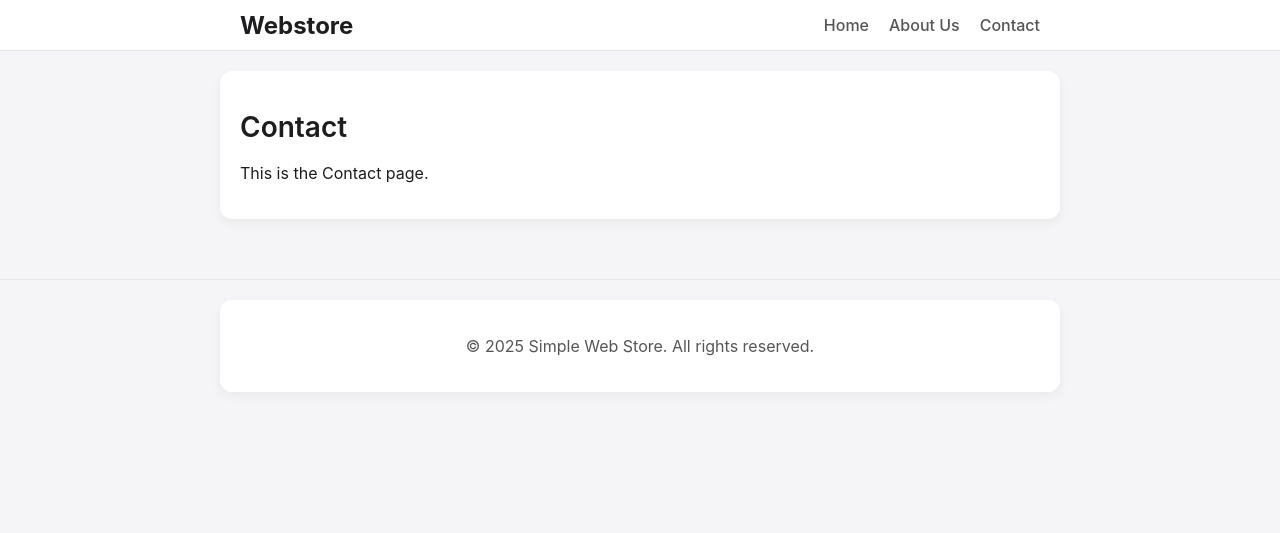
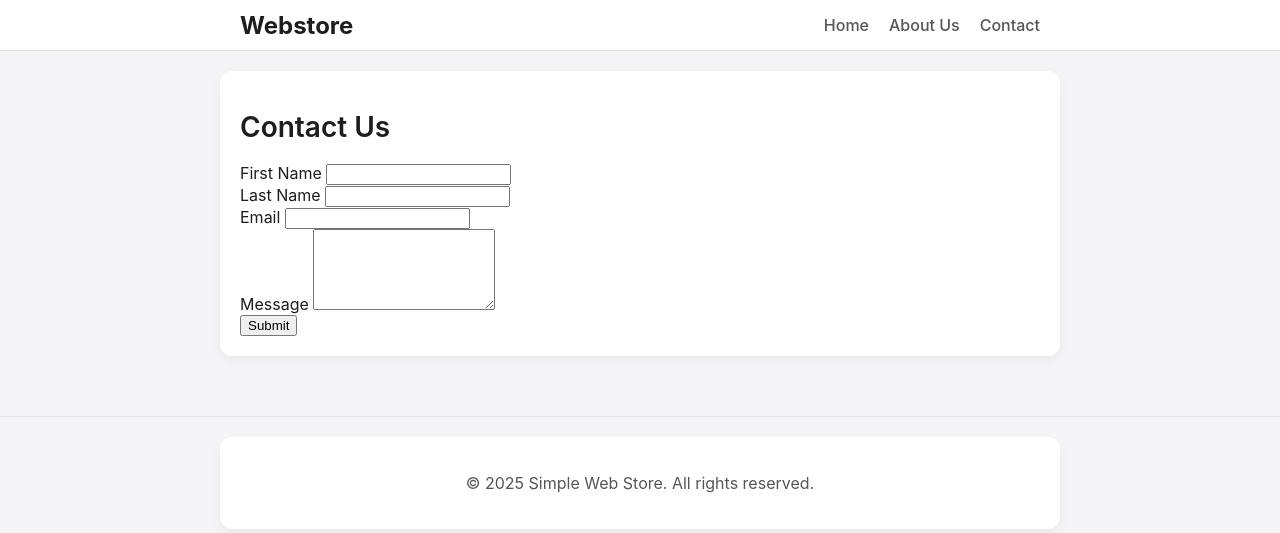
Before and after one commit to Je12emy/Simple-Task-Webstore, a Flask app: page /contact in a window 1280 px wide. Shown: the top 533 px of the page. Run offline with Flask 3, Linux system fonts and the light colour scheme.

Commit message:
feat: send emails in contact form

```diff
--- a/Code/Webstore/app.py
+++ b/Code/Webstore/app.py
@@ -1,11 +1,24 @@
-from flask import Flask, render_template, request
+from flask import Flask, render_template, request, flash, redirect, url_for
+from flask_mail import Mail, Message
 from models import Item, Category, get_items, get_categories
 from database import db
 import os
 
 app = Flask(__name__)
+app.config['SECRET_KEY'] = 'your_secret_key'  # Change this to a random secret key
 app.config['SQLALCHEMY_DATABASE_URI'] = 'sqlite:///' + os.path.join(os.path.abspath(os.path.dirname(__file__)), 'instance/store.db')
 app.config['SQLALCHEMY_TRACK_MODIFICATIONS'] = False
+
+# Flask-Mail configuration for MailHog
+app.config['MAIL_SERVER'] = 'localhost'
+app.config['MAIL_PORT'] = 1025
+app.config['MAIL_USE_TLS'] = False
+app.config['MAIL_USE_SSL'] = False
+app.config['MAIL_USERNAME'] = None
+app.config['MAIL_PASSWORD'] = None
+app.config['MAIL_DEFAULT_SENDER'] = 'contact@webstore.com'
+
+mail = Mail(app)
 db.init_app(app)
 
 @app.route('/')
@@ -29,8 +42,26 @@ def about():
     html_content = markdown.markdown(content)
     return render_template('about.html', content=html_content)
 
-@app.route('/contact')
+@app.route('/contact', methods=['GET', 'POST'])
 def contact():
+    if request.method == 'POST':
+        first_name = request.form['first_name']
+        last_name = request.form['last_name']
+        email = request.form['email']
+        message_body = request.form['message']
+
+        msg = Message("New Contact Form Submission",
+                      recipients=["your_email@example.com"])  # Replace with your email
+        msg.body = f"""
+        From: {first_name} {last_name} <{email}>
+
+        {message_body}
+        """
+        mail.send(msg)
+
+        flash('Your message has been sent successfully!', 'success')
+        return redirect(url_for('contact'))
+
     return render_template('contact.html')
 if __name__ == '__main__':
     app.run(debug=True)
--- a/Code/Webstore/requirements.txt
+++ b/Code/Webstore/requirements.txt
@@ -1,3 +1,4 @@
 Flask
 Flask-SQLAlchemy
 Markdown
+Flask-Mail
--- a/Code/Webstore/templates/contact.html
+++ b/Code/Webstore/templates/contact.html
@@ -1,6 +1,34 @@
 {% extends "base.html" %} {% block content %}
 <div class="container">
-  <h1>Contact</h1>
-  <p>This is the Contact page.</p>
+  <h1>Contact Us</h1>
+
+  {% with messages = get_flashed_messages(with_categories=true) %} {% if
+  messages %}
+  <div class="flashes">
+    {% for category, message in messages %}
+    <div class="flash-{{ category }}">{{ message }}</div>
+    {% endfor %}
+  </div>
+  {% endif %} {% endwith %}
+
+  <form method="POST" action="{{ url_for('contact') }}">
+    <div class="form-group">
+      <label for="first_name">First Name</label>
+      <input type="text" id="first_name" name="first_name" required />
+    </div>
+    <div class="form-group">
+      <label for="last_name">Last Name</label>
+      <input type="text" id="last_name" name="last_name" required />
+    </div>
+    <div class="form-group">
+      <label for="email">Email</label>
+      <input type="email" id="email" name="email" required />
+    </div>
+    <div class="form-group">
+      <label for="message">Message</label>
+      <textarea id="message" name="message" rows="5" required></textarea>
+    </div>
+    <button type="submit" class="btn">Submit</button>
+  </form>
 </div>
 {% endblock %}
```
